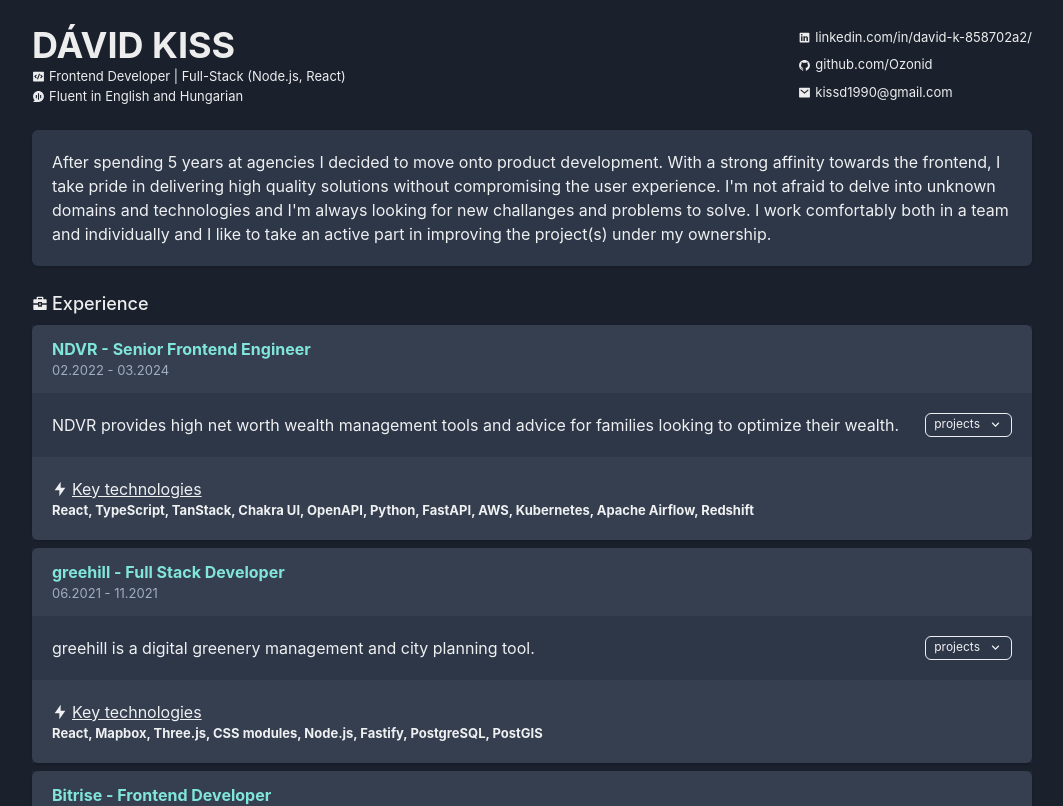
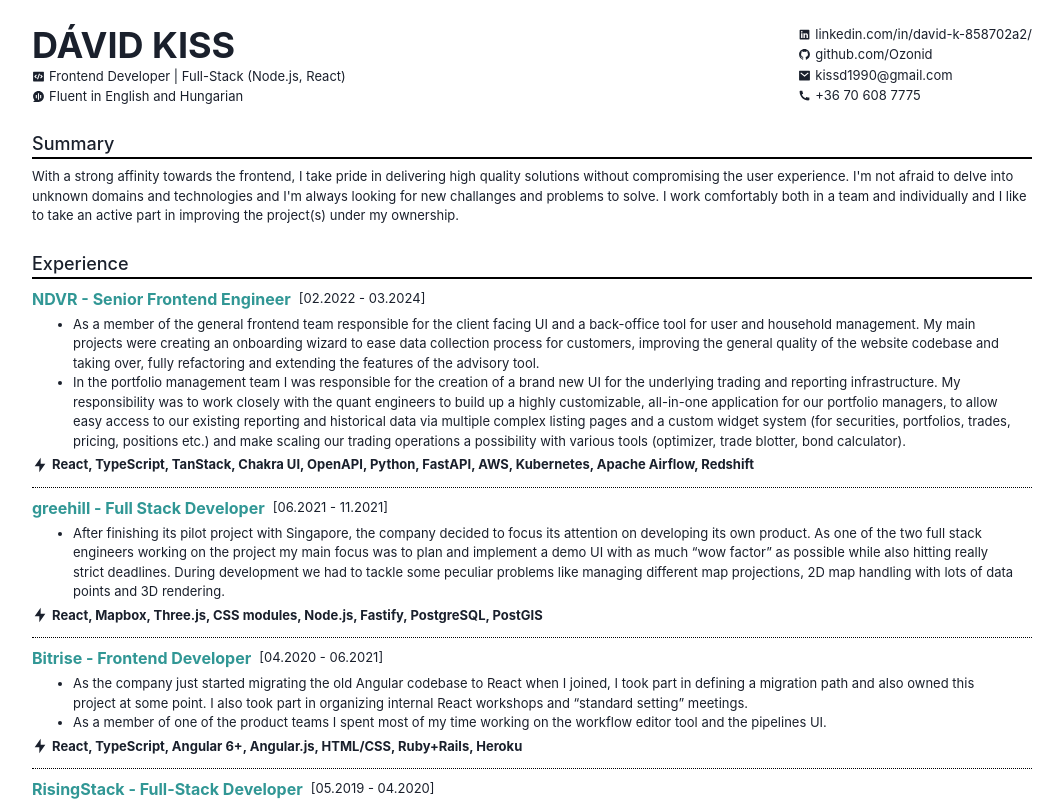
Before and after one commit to Ozonid/cv, a React (Vite) app: page / in a window 1280 px wide. Shown: the top 806 px of the page, without its empty margins (108-1171 px from the left). Built offline with nearby package versions, Linux system fonts and the light colour scheme.

Commit message:
textify cv

```diff
--- a/src/App.tsx
+++ b/src/App.tsx
@@ -1,11 +1,11 @@
-import { Card, CardBody, Flex, Heading, Icon, Link, Stack, Text } from '@chakra-ui/react';
+import { Flex, Heading, Icon, Link, Stack, Text } from '@chakra-ui/react';
 import {
-    RiBriefcase4Fill,
     RiChatVoiceFill,
     RiCodeBoxFill,
     RiGithubFill,
     RiLinkedinBoxFill,
     RiMailFill,
+    RiPhoneFill,
 } from 'react-icons/ri';
 
 import { experience } from './experience';
@@ -13,7 +13,18 @@
 
 export const App = () => {
     return (
-        <Stack width="80%" marginX="auto" maxWidth="1000px" py={6} gap={6}>
+        <Stack
+            width="80%"
+            marginX="auto"
+            maxWidth="1000px"
+            py={6}
+            gap={6}
+            sx={{
+                '@media print': {
+                    '-webkit-print-color-adjust': 'exact',
+                },
+            }}
+        >
             <Flex justifyContent="space-between">
                 <Stack gap={0}>
                     <Heading textTransform="uppercase">Dávid Kiss</Heading>
@@ -44,33 +55,39 @@
                         <Icon as={RiMailFill} />
                         <Text>kissd1990@gmail.com</Text>
                     </Flex>
+                    <Flex alignItems="center" gap={1}>
+                        <Icon as={RiPhoneFill} />
+                        <Text>+36 70 608 7775</Text>
+                    </Flex>
                 </Stack>
             </Flex>
 
-            <Card>
-                <CardBody>
-                    <Text>
-                        After spending 5 years at agencies I decided to move onto product development. With a strong
-                        affinity towards the frontend, I take pride in delivering high quality solutions without
-                        compromising the user experience. I'm not afraid to delve into unknown domains and technologies
-                        and I'm always looking for new challanges and problems to solve. I work comfortably both in a
-                        team and individually and I like to take an active part in improving the project(s) under my
-                        ownership.
-                    </Text>
-                </CardBody>
-            </Card>
+            <Stack>
+                <Text fontSize="large" fontWeight="medium" borderBottom="2px solid black">
+                    Summary
+                </Text>
+                <Text fontSize="small">
+                    With a strong affinity towards the frontend, I take pride in delivering high quality solutions
+                    without compromising the user experience. I'm not afraid to delve into unknown domains and
+                    technologies and I'm always looking for new challanges and problems to solve. I work comfortably
+                    both in a team and individually and I like to take an active part in improving the project(s) under
+                    my ownership.
+                </Text>
+            </Stack>
 
             <Stack>
-                <Flex alignItems="center" gap={1}>
-                    <Icon as={RiBriefcase4Fill} />
-                    <Text fontSize="large" fontWeight="medium">
-                        Experience
-                    </Text>
-                </Flex>
+                <Text fontSize="large" fontWeight="medium" borderBottom="2px solid black">
+                    Experience
+                </Text>
 
-                {experience.map((data, idx) => (
-                    <ExperienceBlock key={idx} data={data} />
-                ))}
+                <Stack gap={2}>
+                    {experience.map((data, idx) => (
+                        <>
+                            <ExperienceBlock key={idx} data={data} noBorder={idx === experience.length - 1} />
+                            {/* {idx === 1 ? <div style={{ pageBreakAfter: 'always' }} /> : null} */}
+                        </>
+                    ))}
+                </Stack>
             </Stack>
         </Stack>
     );
--- a/src/ExperienceBlock.tsx
+++ b/src/ExperienceBlock.tsx
@@ -1,89 +1,42 @@
-import {
-    Accordion,
-    AccordionButton,
-    AccordionIcon,
-    AccordionItem,
-    AccordionPanel,
-    Box,
-    Button,
-    Card,
-    CardBody,
-    CardFooter,
-    CardHeader,
-    Flex,
-    Icon,
-    Link,
-    ListItem,
-    Stack,
-    Text,
-    UnorderedList,
-} from '@chakra-ui/react';
+import { Box, Flex, Icon, Link, ListItem, Stack, Text, UnorderedList } from '@chakra-ui/react';
 import { RiFlashlightFill } from 'react-icons/ri';
 
 import { Experience } from './experience';
 
-export const ExperienceBlock = ({ data }: { data: Experience }) => {
+export const ExperienceBlock = ({ data, noBorder }: { data: Experience; noBorder: boolean }) => {
     return (
-        <Card>
-            <CardHeader py={3} background="whiteAlpha.50">
-                <Stack gap={0}>
-                    <Link href={data.url} fontWeight="bold" color="teal.200" target="_blank" width="fit-content">
+        <Stack gap={1} borderBottom={noBorder ? undefined : '1px dotted black'} pb={3}>
+            <Flex gap={2} alignItems="center">
+                <Link href={data.url} fontWeight="bold" color="teal.500" target="_blank" width="fit-content">
                     {data.company} - {data.title}
                 </Link>
-                    <Text fontSize="small" color="gray.400">
-                        {data.from} - {data.to}
+                <Text fontSize="small" color="gray.800">
+                    [{data.from} - {data.to}]
                 </Text>
-                </Stack>
-            </CardHeader>
+            </Flex>
 
-            <CardBody>
-                <Accordion allowToggle>
-                    <AccordionItem border={0}>
-                        <AccordionButton p={0}>
-                            <Box as="span" flex="1" textAlign="left">
-                                {data.description}
-                            </Box>
-
-                            <Button
-                                as="span"
-                                size="xs"
-                                colorScheme=""
-                                variant="outline"
-                                fontWeight="regular"
-                                rightIcon={<AccordionIcon />}
-                            >
-                                projects
-                            </Button>
-                        </AccordionButton>
-
-                        <AccordionPanel p={0} pt={4}>
+            <Box px={3}>
                 <Stack gap={0}>
                     <UnorderedList pl={4} fontSize="small">
                         {data.projects.map((project, idx) => (
-                                        <ListItem key={idx} mb={2}>
+                            <ListItem key={idx}>
                                 <Text>{project}</Text>
                             </ListItem>
                         ))}
                     </UnorderedList>
                 </Stack>
-                        </AccordionPanel>
-                    </AccordionItem>
-                </Accordion>
-            </CardBody>
+            </Box>
 
             {
-                <CardFooter background="whiteAlpha.50">
-                    <Stack gap={0}>
+                <Flex gap={1} alignItems="center">
                     <Flex align="center" gap={1}>
                         <Icon as={RiFlashlightFill} />
-                            <Text textDecor="underline">Key technologies</Text>
                     </Flex>
                     <Text fontSize="small" fontWeight="bold">
                         {data.technologies.join(', ')}
                     </Text>
+                </Flex>
+            }
         </Stack>
-                </CardFooter>
-            }
-        </Card>
     );
 };
--- a/src/experience.ts
+++ b/src/experience.ts
@@ -19,11 +19,11 @@
         description:
             'NDVR provides high net worth wealth management tools and advice for families looking to optimize their wealth.',
         projects: [
-            `First I was a member of the general frontend team responsible for the client facing UI and a back-office tool for user and household management.
+            `As a member of the general frontend team responsible for the client facing UI and a back-office tool for user and household management.
         My main projects were creating an onboarding wizard to ease data collection process for customers, improving the general quality of the website codebase
         and taking over, fully refactoring and extending the features of the advisory tool.`,
 
-            `For the last 9 months I joined the portfolio management team responsible for the underlying trading and reporting infrastructure that was lacking any kind of UI at the time.
+            `In the portfolio management team I was responsible for the creation of a brand new UI for the underlying trading and reporting infrastructure.
         My responsibility was to work closely with the quant engineers to build up a highly customizable, all-in-one application for our portfolio managers,
         to allow easy access to our existing reporting and historical data via multiple complex listing pages and a custom widget system (for securities, portfolios, trades, pricing, positions etc.)
         and make scaling our trading operations a possibility with various tools (optimizer, trade blotter, bond calculator).`,
--- a/src/theme.ts
+++ b/src/theme.ts
@@ -1,7 +1,7 @@
 import { extendTheme, type ThemeConfig } from '@chakra-ui/react';
 
 const config: ThemeConfig = {
-    initialColorMode: 'dark',
+    initialColorMode: 'light',
     useSystemColorMode: false,
 };
 
```
Lines whose indentation alone changed are shown as unchanged.
